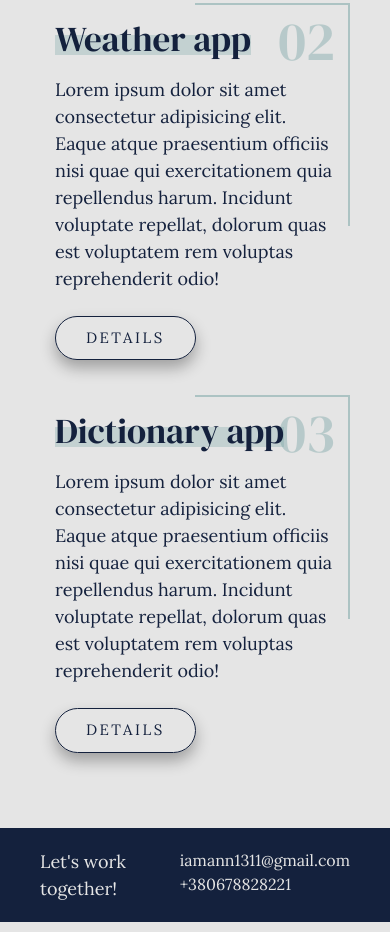
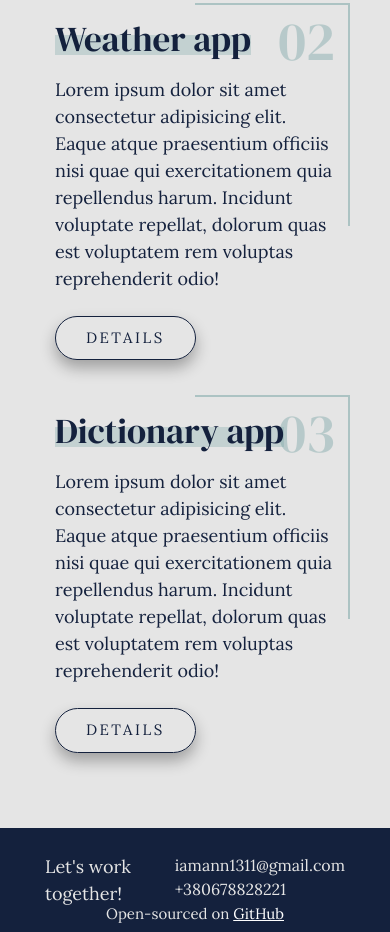
Before and after one commit to annayemsen/portfolio, a plain HTML site: page index.html in a window 390 px wide. Shown: the part 962-1894 px from the top of the page. Drawn offline with nearby package versions, Linux system fonts and the light colour scheme.

Commit message:
added link to repository

```diff
--- a/index.html
+++ b/index.html
@@ -228,6 +228,12 @@
           <div>Let's work together!</div>
           <div>Anna Stepanenko</div>
         </div>
+        <p class="text-center">
+          Open-sourced on
+          <a target="_blank" href="https://github.com/annayemsen/portfolio"
+            >GitHub</a
+          >
+        </p>
         <div class="footer-links">
           <a href="mailto:iamann1311@gmail.com" title="email"
             >iamann1311@gmail.com</a
--- a/styles.css
+++ b/styles.css
@@ -199,6 +199,7 @@ footer {
   justify-content: space-between;
   max-width: 1320px;
   margin: 0 auto;
+  padding: 5px;
 }
 .footer-content div:nth-child(1) {
   font-size: 25px;
@@ -208,6 +209,9 @@ footer {
   font-size: 18px;
   text-decoration: none;
   color: var(--light-color);
+}
+footer a {
+  color: white;
 }
 /* about page */
 .profile-picture {
@@ -402,6 +406,16 @@ footer {
   .h5__projects {
     font-size: 25px;
   }
+  footer {
+    position: relative;
+  }
+  .footer p {
+    position: absolute;
+    bottom: -10px;
+    right: 50%;
+    transform: translateX(50%);
+    font-size: 15px;
+  }
 }
 
 @media screen and (max-width: 600px) {
```
Also changed, not shown: about.html (+6 -0 lines), contacts.html (+6 -0 lines), projects.html (+6 -0 lines).
